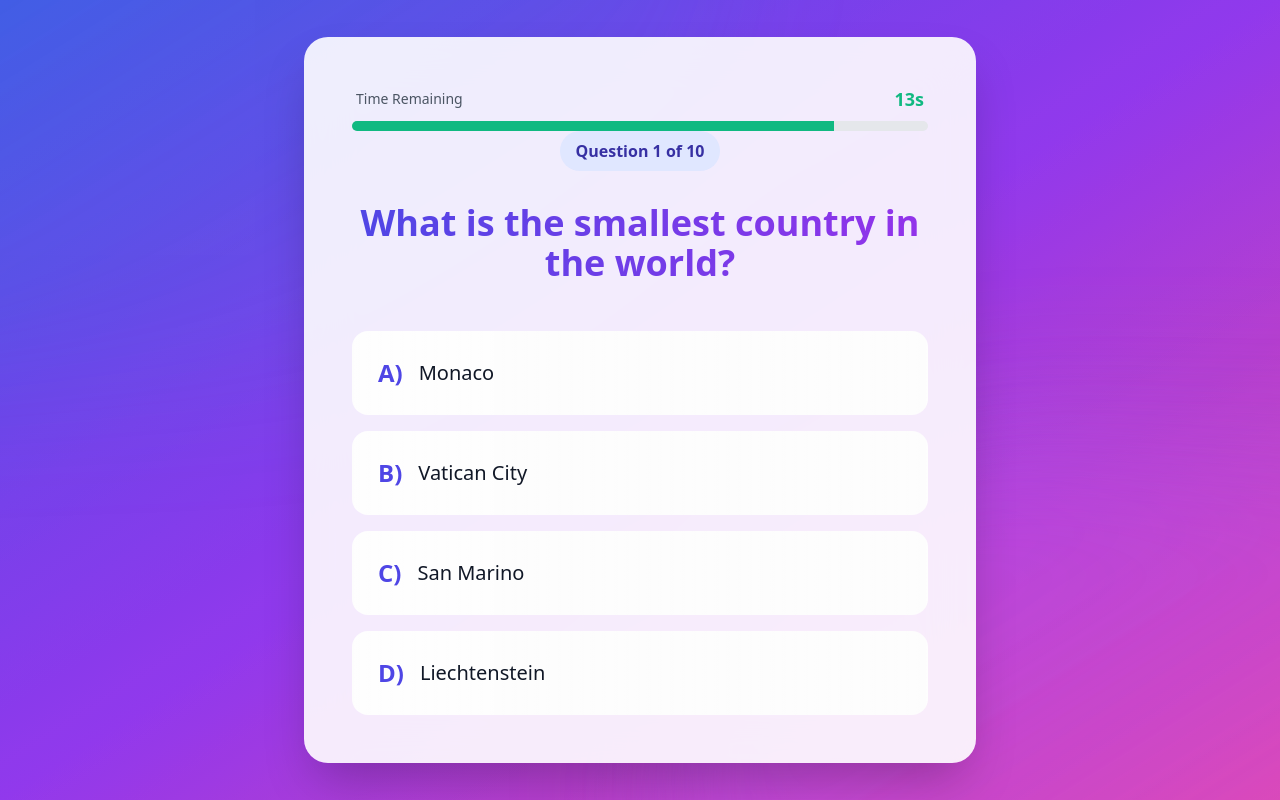
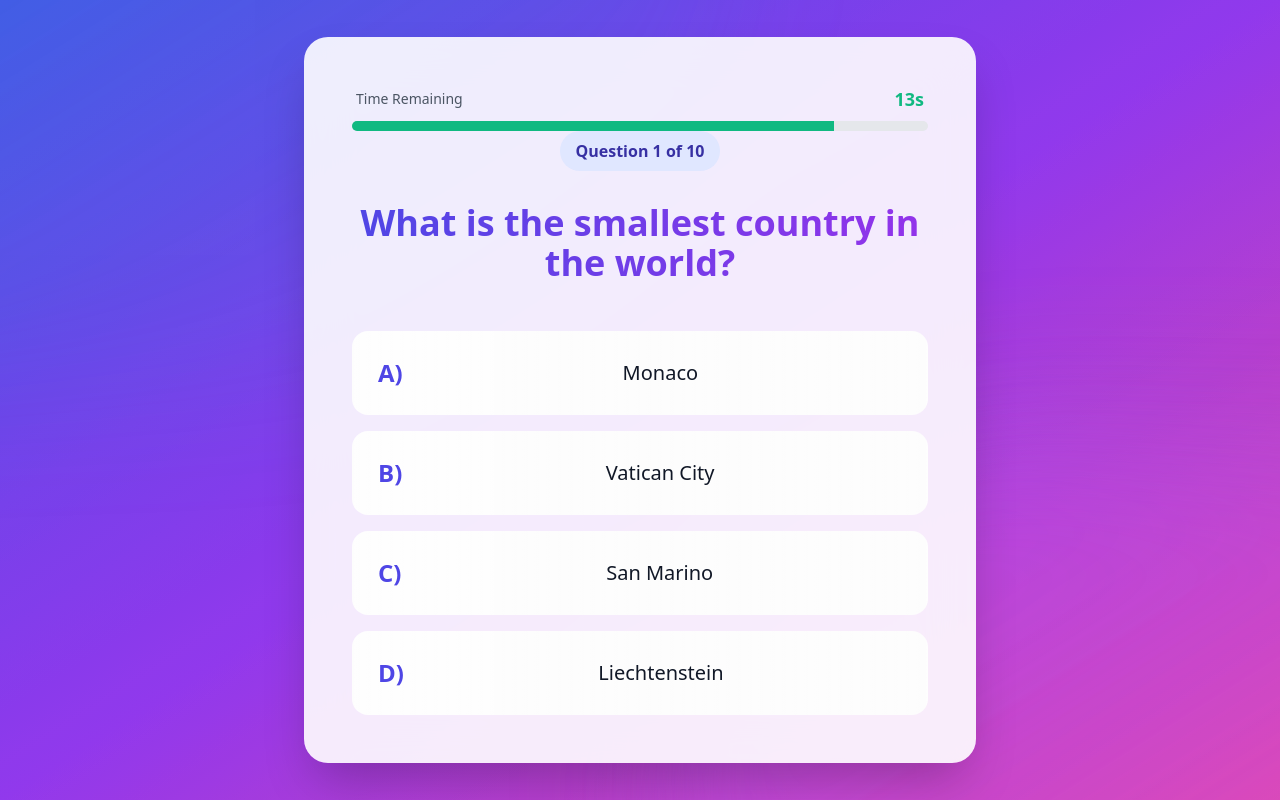
Before and after one commit to Raaghav18/trivia-quiz, a React (Vite) app: page / in a window 1280 px wide. Both pictures are taken after a click on the button "Start Quiz". Built offline with nearby package versions, Linux system fonts and the light colour scheme.

Commit message:
Improve centering and alignment of all components

```diff
--- a/src/App.jsx
+++ b/src/App.jsx
@@ -143,17 +143,17 @@ function App() {
   }
 
   return (
-    <div className="min-h-screen w-full bg-gradient-to-br from-indigo-600 via-purple-600 to-pink-500 flex items-center justify-center relative overflow-hidden">
+    <div className="min-h-screen w-full bg-gradient-to-br from-indigo-600 via-purple-600 to-pink-500 flex items-center justify-center">
       {/* Animated background elements */}
-      <div className="absolute inset-0 overflow-hidden pointer-events-none">
+      <div className="fixed inset-0 overflow-hidden pointer-events-none">
         <div className="absolute top-0 left-0 w-full h-full bg-gradient-to-br from-blue-500/30 via-violet-500/30 to-fuchsia-500/30 animate-pulse"></div>
         <div className="absolute -top-1/2 -left-1/2 w-full h-full bg-gradient-to-br from-cyan-500/30 to-transparent rounded-full blur-3xl animate-blob"></div>
         <div className="absolute -bottom-1/2 -right-1/2 w-full h-full bg-gradient-to-br from-violet-500/30 to-transparent rounded-full blur-3xl animate-blob animation-delay-2000"></div>
         <div className="absolute top-1/2 left-1/2 w-full h-full bg-gradient-to-br from-fuchsia-500/30 to-transparent rounded-full blur-3xl animate-blob animation-delay-4000"></div>
       </div>
 
-      <div className="w-full flex items-center justify-center">
-        <div className="container max-w-4xl mx-auto px-4 relative z-10">
+      <div className="w-full min-h-screen flex items-center justify-center py-8 px-4">
+        <div className="w-full max-w-2xl relative z-10">
           <AnimatePresence mode="wait">
             {gameState === 'start' && (
               <motion.div
@@ -161,17 +161,17 @@ function App() {
                 initial={{ opacity: 0, y: 20 }}
                 animate={{ opacity: 1, y: 0 }}
                 exit={{ opacity: 0, y: -20 }}
-                className="bg-white/90 backdrop-blur-xl rounded-3xl shadow-2xl p-8 md:p-12 w-full text-center"
+                className="bg-white/90 backdrop-blur-xl rounded-3xl shadow-2xl p-8 md:p-12 w-full"
               >
                 <motion.h1
-                  className="text-5xl md:text-6xl font-bold mb-8 text-transparent bg-clip-text bg-gradient-to-r from-indigo-600 to-purple-600"
+                  className="text-5xl md:text-6xl font-bold mb-8 text-center text-transparent bg-clip-text bg-gradient-to-r from-indigo-600 to-purple-600"
                   initial={{ scale: 0.9 }}
                   animate={{ scale: 1 }}
                   transition={{ duration: 0.5 }}
                 >
                   Trivia Time!
                 </motion.h1>
-                <p className="text-gray-600 mb-8 text-xl leading-relaxed">
+                <p className="text-gray-600 mb-8 text-xl leading-relaxed text-center">
                   Test your knowledge with 10 random questions from our pool of {totalQuestionsInDB} trivia questions!
                   You have 15 seconds per question. Get ready to challenge yourself!
                 </p>
@@ -182,7 +182,7 @@ function App() {
                   onReset={handleResetStats}
                 />
 
-                <div className="flex justify-center">
+                <div className="flex justify-center mt-8">
                   <motion.button
                     onClick={handleStartQuiz}
                     whileHover={{ scale: 1.05 }}
@@ -198,7 +198,6 @@ function App() {
             )}
 
             {gameState === 'playing' && currentQuestions.length > 0 && (
-              <div className="flex justify-center w-full">
               <QuizCard
                 key={currentQuestionIndex}
                 question={currentQuestions[currentQuestionIndex].question}
@@ -211,11 +210,10 @@ function App() {
                 correctAnswer={currentQuestions[currentQuestionIndex].correctAnswer}
                 onTimeout={handleTimeout}
               />
-              </div>
             )}
 
             {gameState === 'end' && (
-              <div className="flex flex-col items-center w-full">
+              <div className="space-y-8">
                 <ScoreSummary
                   score={score}
                   correctAnswers={correctAnswers}
--- a/src/components/QuizCard.jsx
+++ b/src/components/QuizCard.jsx
@@ -24,18 +24,18 @@ const QuizCard = ({
       initial={{ opacity: 0, y: 20 }}
       animate={{ opacity: 1, y: 0 }}
       exit={{ opacity: 0, y: -20 }}
-      className="w-full max-w-2xl mx-auto"
+      className="w-full"
     >
-      <div className="bg-white/90 backdrop-blur-xl rounded-3xl shadow-2xl p-8 md:p-12 text-center">
+      <div className="bg-white/90 backdrop-blur-xl rounded-3xl shadow-2xl p-8 md:p-12">
         <TimerBar onTimeout={onTimeout} />
 
-        <div className="flex justify-center mb-4">
+        <div className="text-center mb-4">
           <span className="inline-block px-4 py-2 rounded-full bg-indigo-100 text-indigo-800 font-semibold">
             Question {questionNumber} of {totalQuestions}
           </span>
         </div>
 
-        <h2 className="text-3xl md:text-4xl font-bold mt-8 mb-12 text-transparent bg-clip-text bg-gradient-to-r from-indigo-600 to-purple-600">
+        <h2 className="text-3xl md:text-4xl font-bold mt-8 mb-12 text-center text-transparent bg-clip-text bg-gradient-to-r from-indigo-600 to-purple-600">
           {question}
         </h2>
 
@@ -47,7 +47,7 @@ const QuizCard = ({
               disabled={showFeedback}
               whileHover={!showFeedback ? { scale: 1.02, x: 10 } : {}}
               whileTap={!showFeedback ? { scale: 0.98 } : {}}
-              className={`w-full p-6 text-left rounded-2xl border-2 transition-all duration-200
+              className={`w-full p-6 rounded-2xl border-2 transition-all duration-200
                 ${getOptionClass(option)}
                 ${!showFeedback ? 'hover:shadow-xl cursor-pointer' : ''}
                 disabled:cursor-not-allowed text-lg md:text-xl font-medium`}
@@ -56,7 +56,13 @@ const QuizCard = ({
                 <span className="text-2xl font-semibold mr-4 text-indigo-600">
                   {String.fromCharCode(65 + index)})
                 </span>
-                {option}
+                <span className="flex-1">{option}</span>
+                {showFeedback && option === correctAnswer && (
+                  <span className="text-green-600 ml-2">✓</span>
+                )}
+                {showFeedback && option === selectedAnswer && option !== correctAnswer && (
+                  <span className="text-red-600 ml-2">✗</span>
+                )}
               </div>
             </motion.button>
           ))}
--- a/src/components/ScoreSummary.jsx
+++ b/src/components/ScoreSummary.jsx
@@ -17,7 +17,8 @@ const ScoreSummary = ({ score, correctAnswers, totalQuestions, onRestart, onRetu
       animate={{ opacity: 1, scale: 1 }}
       className="w-full"
     >
-      <div className="bg-white/90 backdrop-blur-xl rounded-3xl shadow-2xl p-8 md:p-12 text-center">
+      <div className="bg-white/90 backdrop-blur-xl rounded-3xl shadow-2xl p-8 md:p-12">
+        <div className="text-center">
           <motion.h2
             initial={{ y: -20 }}
             animate={{ y: 0 }}
@@ -75,6 +76,7 @@ const ScoreSummary = ({ score, correctAnswers, totalQuestions, onRestart, onRetu
             </motion.button>
           </div>
         </div>
+      </div>
     </motion.div>
   );
 };
```
Lines whose indentation alone changed are shown as unchanged.
